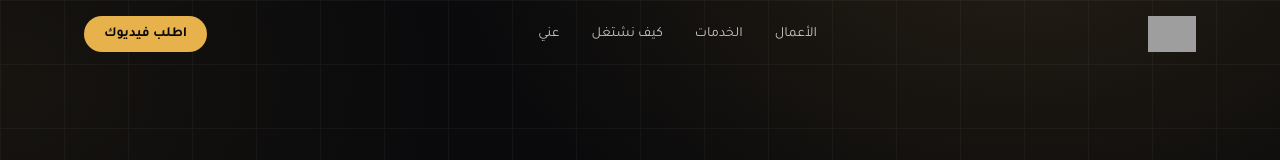
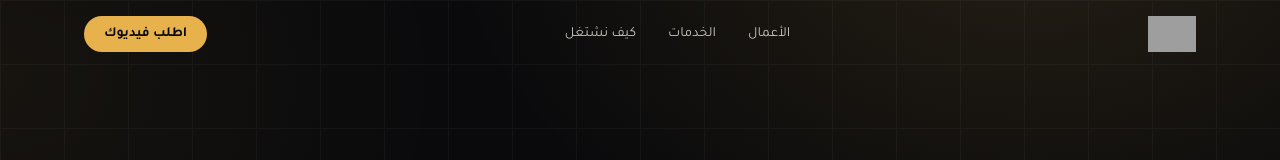
Before and after one commit to ibrahimsaud-255/ibrahimsaud-site, a Next.js app: page / in a window 1280 px wide. Shown: the top 160 px of the page. Built offline with nearby package versions, Linux system fonts and the light colour scheme; grey boxes are pictures that could not be loaded.

Commit message:
حذف قسم عني + اعتماد صورة my_photo في الهيرو

```diff
--- a/src/app/page.tsx
+++ b/src/app/page.tsx
@@ -4,7 +4,6 @@ import Brands from "@/components/Brands";
 import Works from "@/components/Works";
 import Services from "@/components/Services";
 import Process from "@/components/Process";
-import About from "@/components/About";
 import Contact from "@/components/Contact";
 import Footer from "@/components/Footer";
 import WhatsAppFab from "@/components/WhatsAppFab";
@@ -18,7 +17,6 @@ export default function Home() {
         <Works />
         <Services />
         <Process />
-        <About />
         <Contact />
         <Brands />
       </main>
--- a/src/components/Hero.tsx
+++ b/src/components/Hero.tsx
@@ -68,7 +68,7 @@ export default function Hero() {
             <div className="pointer-events-none absolute bottom-0 left-1/2 size-[85%] -translate-x-1/2 rounded-full bg-[radial-gradient(circle,rgba(231,178,76,0.22),transparent_65%)] blur-2xl" />
             {/* eslint-disable-next-line @next/next/no-img-element */}
             <img
-              src="https://raw.githubusercontent.com/ibrahimsaud-255/ibrahimsaud-site/main/صورتي.png"
+              src="https://raw.githubusercontent.com/ibrahimsaud-255/ibrahimsaud-site/main/my_photo.jpg"
               alt="إبراهيم سعود"
               className="relative max-h-[560px] w-auto object-contain drop-shadow-2xl"
             />
--- a/src/components/Nav.tsx
+++ b/src/components/Nav.tsx
@@ -7,7 +7,6 @@ const links = [
   { href: "#works", label: "الأعمال" },
   { href: "#services", label: "الخدمات" },
   { href: "#process", label: "كيف نشتغل" },
-  { href: "#about", label: "عني" },
 ];
 
 export default function Nav() {
```
